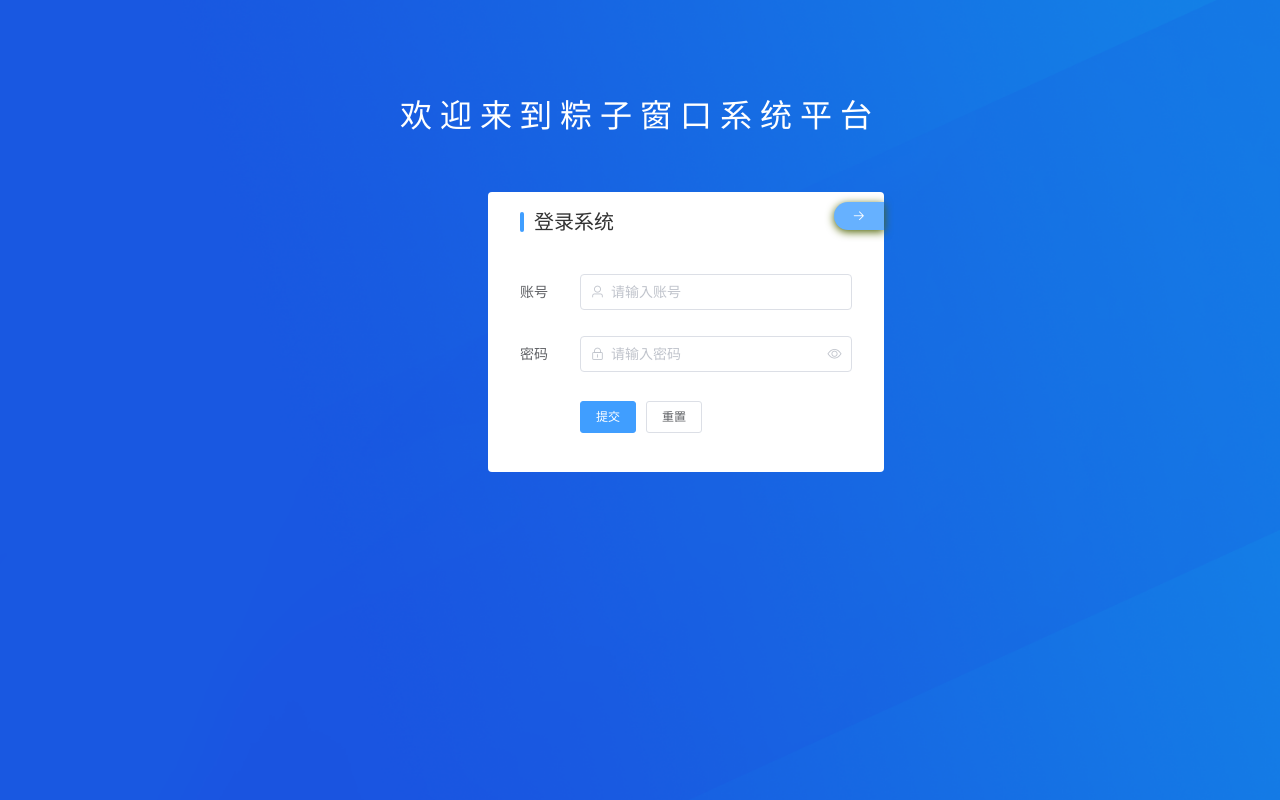
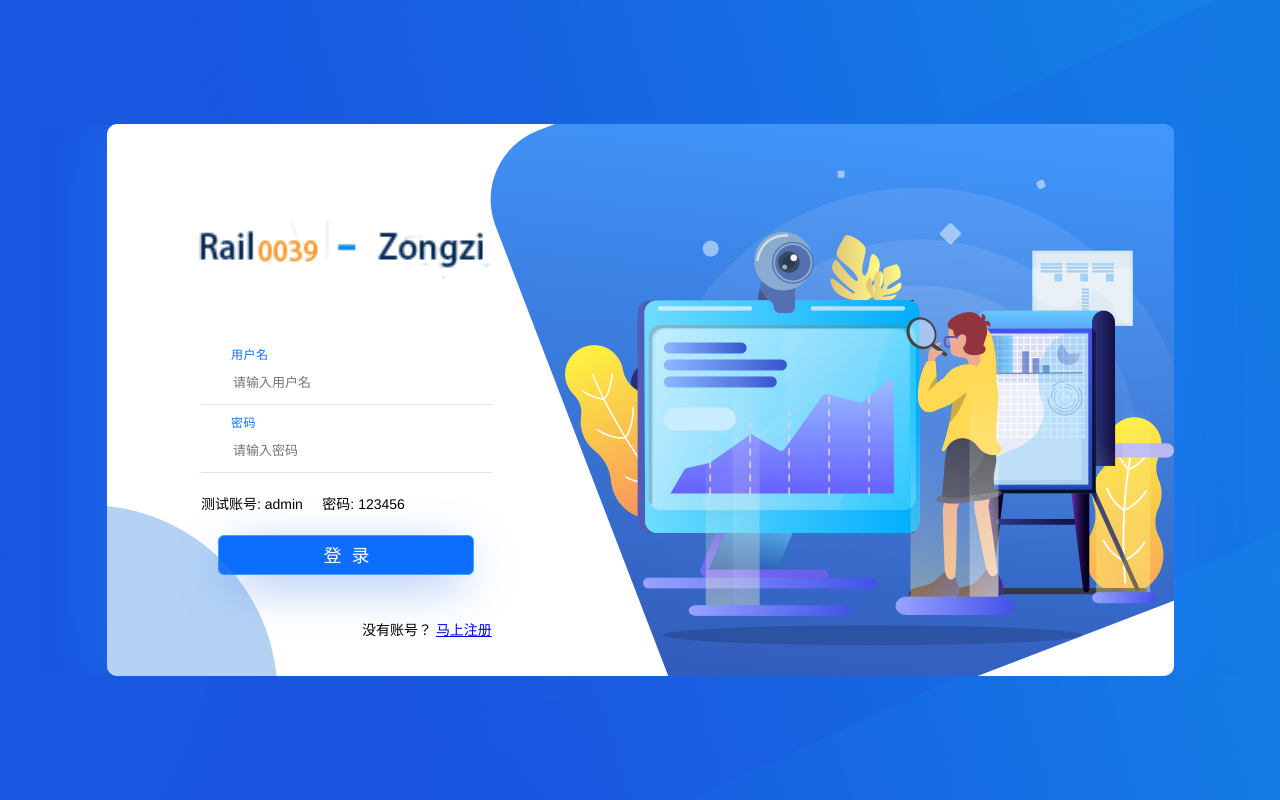
Before and after one commit to GrowTheBeans/Vue3-Json-From, a Vue app: page /login in a window 1280 px wide. Built offline with nearby package versions, Linux system fonts and the light colour scheme; a small style sheet from the web is missing.

Commit message:
refactor: 重构登录页面

```diff
--- a/src/components/InterColumn.type..ts
+++ b/src/components/InterColumn.type..ts
@@ -11,12 +11,14 @@ export interface ColumnProps {
   excerpt?: string
   description: string
 }
+
 // 登录列表数据定义
 export interface UserProps {
   id?: number | string
   name?: string
   isLogin: boolean
 }
+
 // 学校类型Card
 export interface ColleageProps {
   key: number | string
--- a/src/views/Login.vue
+++ b/src/views/Login.vue
@@ -1,36 +1,50 @@
 <template>
   <div class="login_container">
-    <h1>欢迎来到粽子窗口系统平台</h1>
-    <div class="login_frame">
-      <h3>登录系统</h3>
-      <el-form label-width="60px" class="demo-ruleForm" label-position="left">
-        <el-form-item label="账号" prop="pass">
-          <el-input
-            prefix-icon="el-icon-user"
-            size="medium"
-            type="text"
-            placeholder="请输入账号"
-            autocomplete="off"
-          ></el-input>
-        </el-form-item>
-        <el-form-item label="密码" prop="checkPass">
-          <el-input
-            prefix-icon="el-icon-lock"
-            suffix-icon="el-icon-view"
-            size="medium"
-            type="password"
-            placeholder="请输入密码"
-            autocomplete="off"
-          ></el-input>
-        </el-form-item>
-        <el-form-item class="login_btn">
-          <el-button type="primary" size="small">提交</el-button>
-          <el-button size="small">重置</el-button>
-        </el-form-item>
-      </el-form>
-      <span @click="onReturn">
-        <i class="el-icon-right"></i>
-      </span>
+    <div class="login-login_wrap">
+      <div class="login-login_box">
+        <el-row type="flex" justify="center">
+          <el-col :xs="22" :sm="20" :md="20" :lg="20" :xl="14">
+            <div class="grid-content">
+              <div class="key">
+                <div class="bottom-img"></div>
+                <div class="form-info mt14vh pb50" style="margin-left:5vw">
+                  <el-row :gutter="20">
+                    <el-col :xs="22" :sm="14" :md="10" :lg="8" :xl="7">
+                      <div class="logo"><img src="../components/image/logo.png" alt="login" /></div>
+                      <form onsubmit="return false">
+                        <ul class="user-info mt60">
+                          <li class="user-input">
+                            <input class="effect" placeholder="请输入用户名" id="usernameIput" type="text" />
+                            <label>用户名</label>
+                          </li>
+                          <li class="user-input">
+                            <input class="effect" placeholder="请输入密码" id="passwordIput" type="password"/>
+                            <label>密码</label>
+                          </li>
+                          <li class="keep-password">
+                            <label>
+                              测试账号: admin  &nbsp; &nbsp; 密码: 123456
+                            </label>
+                          </li>
+                          <el-button class="buttonSize button-solid goHome" type="primary">
+                            登&nbsp;&nbsp;录
+                          </el-button>
+                          <li class="keep-password signup">
+                            <label>
+                              没有账号？
+                              <router-link to="/signup">马上注册</router-link>
+                            </label>
+                          </li>
+                        </ul>
+                      </form>
+                    </el-col>
+                  </el-row>
+                </div>
+              </div>
+            </div>
+          </el-col>
+        </el-row>
+      </div>
     </div>
   </div>
 </template>
@@ -55,81 +69,179 @@ export default defineComponent({
 
 <style lang="less" scoped>
 .login_container {
-  display: flex;
-  justify-content: center;
-  width: 100%;
+  position: relative;
+  width: 100vw;
   height: 100vh;
   background: url('../components/image/img_bg@2x.png') no-repeat;
   background-size: cover; // 注意顺序问题
-
-  h1 {
-    margin: 100px auto;
-    letter-spacing: 8px;
-    font-size: 32px;
-    color: #fff;
-    font-weight: 500;
-    font-family: Helvetica;
-  }
-
-  .login_frame {
-    position: fixed;
-    right: 396px;
-    bottom: 328px;
-    width: 396px;
-    height: 280px;
-    background: #ffffff;
-    border-radius: 4px;
-    padding: 20px 32px;
-    box-sizing: border-box;
-    box-shadow: 0px, 5px, 29px, 0px, rgba(82, 82, 82, 0.36);
-
-    h3 {
-      display: flex;
-      align-items: center;
-      font-size: 20px;
-      color: #333;
-
-      &::before {
-        content: '';
-        display: inline-block;
-        width: 4px;
-        height: 20px;
-        margin-right: 10px;
-        border-radius: 2px;
-        background-color: #409eff;
+  overflow: hidden;
+  .login-login_box {
+    position: absolute;
+    left:50%;
+    top:50%;
+    transform:translate(-50%,-50%);
+    z-index: 1000;
+    width: 100%;
+    overflow: auto;
+    .key {
+      box-sizing: border-box;
+       background: #fff url("../components/image/bg_img1.png") right top no-repeat;
+      box-shadow: 0 0 60px 5px rgba(36, 132, 255, 0.41);
+      border-radius: 10px;
+      overflow: hidden;
+      opacity: 0;
+      -webkit-animation: fromBack 0.3s linear 0.1s forwards;
+      -moz-animation: fromBack 0.3s linear 0.1s forwards;
+      -ms-animation: fromBack 0.3s linear 0.1s forwards;
+      animation: fromBack 0.3s linear 0.1s forwards;
+      /* -webkit- */
+      @-webkit-keyframes fromBack {
+        0% {
+          -webkit-transform: scale(0);
+          opacity: 0;
+        }
+        100% {
+          -webkit-transform: scale(1);
+          opacity: 1;
+          min-height: 69vh;
+          max-height: 90vh;
+        }
       }
-    }
-
-    .demo-ruleForm {
-      margin-top: 40px;
-
-      .login_btn {
-        margin-top: 20px;
+      /* -moz- */
+      @-moz-keyframes fromBack {
+        0% {
+          -moz-transform: scale(0);
+          opacity: 0;
+        }
+        100% {
+          -moz-transform: scale(1);
+          opacity: 1;
+          height: 69vh;
+          min-height: 69vh;
+          max-height: 90vh;
+        }
       }
-    }
-
-    span {
-      position: absolute;
-      top: 10px;
-      right: 0px;
-      cursor: pointer;
-      width: 50px;
-      height: 28px;
-      background: #66b1ff;
-      box-shadow: 0 2px 8px 0 rgb(80 100 142 / 50%);
-      border-radius: 57px 0 0 57px;
-      display: flex;
-      -webkit-box-pack: center;
-      -ms-flex-pack: center;
-      justify-content: center;
-      -webkit-box-align: center;
-      -ms-flex-align: center;
-      align-items: center;
-
-      i {
-        color: #fff;
-        font-size: 14px;
-        font-weight: 500;
+      @keyframes fromBack {
+        0% {
+          transform: scale(0);
+          opacity: 0;
+        }
+        100% {
+          transform: scale(1);
+          opacity: 1;
+          min-height: 69vh;
+          max-height: 90vh;
+        }
+      }
+      .bottom-img {
+        width: 170px;
+        height: 170px;
+        display: block;
+        position: absolute;
+        z-index: 2;
+        bottom: 0;
+         background: url("../components/image/login_2.png") left bottom no-repeat;
+      }
+      .form-info {
+        .logo {
+          display: flex;
+          flex-direction: column;
+          justify-content: flex-start;
+          margin: 50px auto;
+          img {
+            width: 100%;
+            height: 100%;
+            display: block;
+            background-size: cover;
+          }
+        }
+        .user-info {
+          padding-left: 30px;
+          .user-input {
+            position: relative;
+            border-bottom: 1px solid #dedeff;
+            padding: 0 20px 0 30px;
+            margin-top: 37px;
+            height: 30px;
+            background: #fff;
+            .effect {
+              border: none;
+              outline: none;
+            }
+            .effect ~ label {
+              position: relative;
+              top: -45px;
+              width: 100%;
+              color: #0d6efd;
+              transition: 0.3s;
+              -webkit-transition: 0.1s;
+              font-size: 12px;
+              letter-spacing: 0.5px;
+            }
+            .effect:focus ~ label {
+              position: relative;
+              top: -45px;
+              color: #3E76D4;
+              transition: 0.3s;
+              border-left: 3px solid #3E76D4;
+              margin-left: -30px;
+              padding-left: 30px;
+            }
+            input {
+              position: relative;
+              width: 100%;
+              font-size: 13px;
+            }
+          }
+          .keep-password {
+            font-size: 14px;
+            letter-spacing: 0;
+            margin-top: 24px;
+            label {
+              .el-checkbox__input.is-checked + .el-checkbox__label {
+                color: #919191;
+              }
+            }
+          }
+          .goHome {
+            background: #0d6efd;
+            box-shadow: 0 12px 51px -12px #3376E4;
+            border-radius: 6px;
+            width: 256px;
+            height: 40px;
+            display: block;
+            margin: 24px auto;
+            font-size: 18px;
+            text-align: center;
+            line-height: 17px;
+          }
+          .register {
+            font-size: 13px;
+            color: #919191;
+            text-align: center;
+            .a {
+              color: #0d6efd;
+              cursor: pointer;
+            }
+            .a:hover {
+              text-decoration: underline;
+            }
+          }
+          .signup {
+            float: right;
+          }
+          .forget {
+            font-size: 13px;
+            color: #0d6efd;
+            letter-spacing: 0;
+            text-align: right;
+            border: none;
+            padding: 0;
+            text-decoration: underline;
+            background: none;
+            margin-top: 2px;
+          }
+        }
       }
     }
   }
```
Also changed, not shown: src/components/image/login_2.png (added), src/components/image/logo.png.
